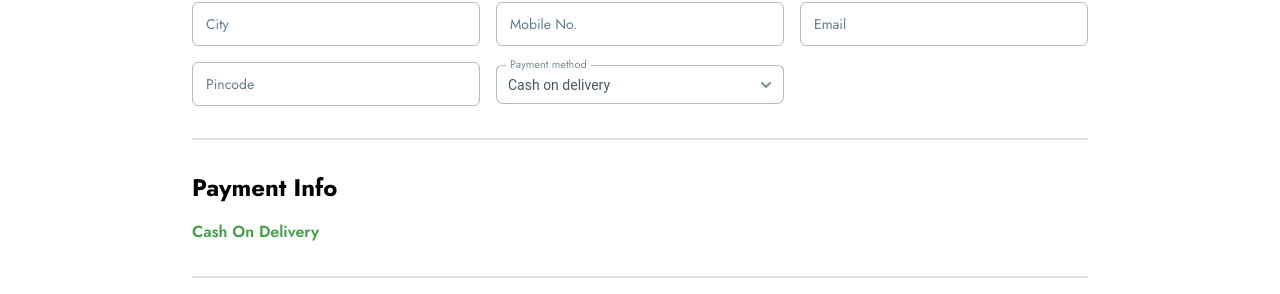
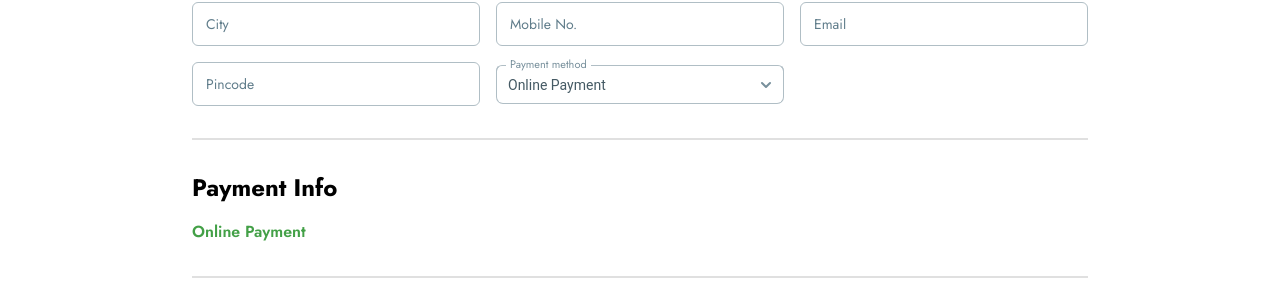
Before and after one commit to aryanpatel1503/E-Shop-An-E-Commerce-Website, a React (Vite) app in the folder Frontend/: page /checkout in a window 1280 px wide. Shown: the part 860-1154 px from the top of the page. Built offline with nearby package versions, Linux system fonts and the light colour scheme; no server answers.

Commit message:
Few changes added

```diff
--- a/Frontend/src/components/pages/checkout/index.jsx
+++ b/Frontend/src/components/pages/checkout/index.jsx
@@ -44,7 +44,7 @@ const Checkout = () => {
     order_email: "",
     order_pincode: "",
     order_status: "pending",
-    shipping_method: "cash on delivery",
+    shipping_method: "online payment",
     total_amount: 0,
     // product_id: state?.id || "",
     user_id: user_id,
@@ -162,8 +162,7 @@ const Checkout = () => {
 
   const handleConfirmOrder = async (e) => {
     if (productData.length > 0) {
-      e.preventDefault();
-
+      if (formValues.shipping_method === "online payment") {
         const response = await fetch(`${API_URL}/order`, {
           method: "POST",
           body: JSON.stringify({
@@ -220,6 +219,9 @@ const Checkout = () => {
           });
         });
         rzp1.open();
+      } else {
+        handleSubmit(onSubmit, onSubmitError)();
+      }
     } else {
       toast.error("There are no items found.", {
         position: "top-center",
@@ -488,7 +490,8 @@ const Checkout = () => {
                     className: "min-w-0",
                   }}
                 >
-                  <Option value="cash on delivery">Cash on delivery</Option>
+                  <Option value="cash on delivery">Cash on Delivery</Option>
+                  <Option value="online payment">Online Payment</Option>
                 </Select>
               )}
             />
@@ -496,7 +499,11 @@ const Checkout = () => {
 
           <hr className="my-8 border-[1.3px] border-gray-300" />
           <h2 className="text-2xl font-bold mb-4">Payment Info</h2>
-          <p className="text-green-600 font-semibold mb-6">Cash On Delivery</p>
+          <p className="text-green-600 font-semibold mb-6">
+            {formValues.shipping_method === "online payment"
+              ? "Online Payment"
+              : "Cash On Delivery"}
+          </p>
 
           <hr className="my-8 border-[1.3px] border-gray-300" />
           <h2 className="text-2xl font-bold">Billing Info</h2>
--- a/Frontend/src/components/pages/home/index.jsx
+++ b/Frontend/src/components/pages/home/index.jsx
@@ -160,7 +160,7 @@ const Home = () => {
         {heroData.map((item, index) => {
           return (
             <div
-              className="grid grid-cols-1 md:grid-cols-2 gap-4 md:h-[90vh] mx-4 md:mx-0 py-10"
+              className="grid grid-cols-1 md:grid-cols-2 gap-4 md:h-[90vh] mx-4 md:mx-0 pb-10"
               key={index}
             >
               <div className="flex justify-center flex-col order-2 md:order-1">
```
Lines whose indentation alone changed are shown as unchanged.
